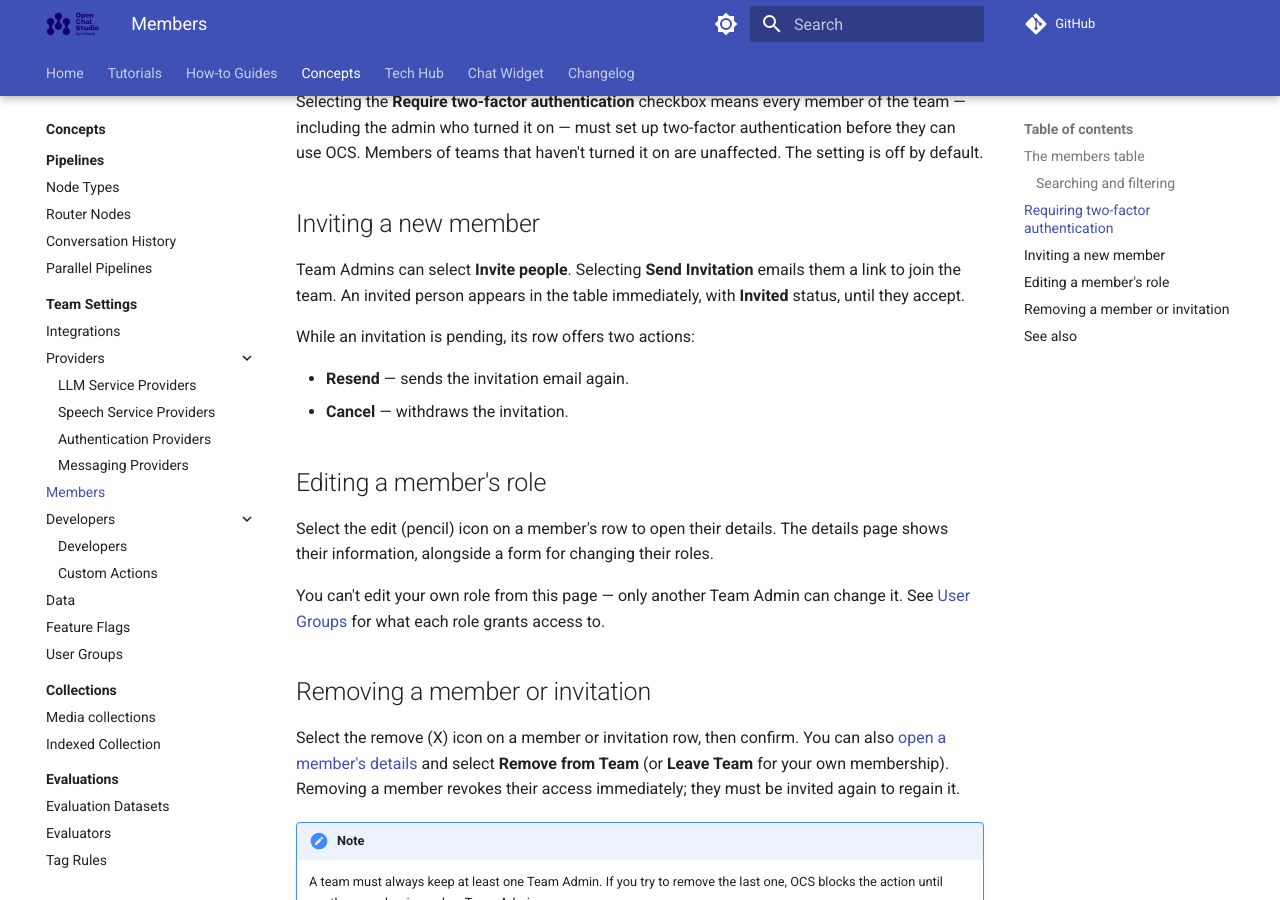
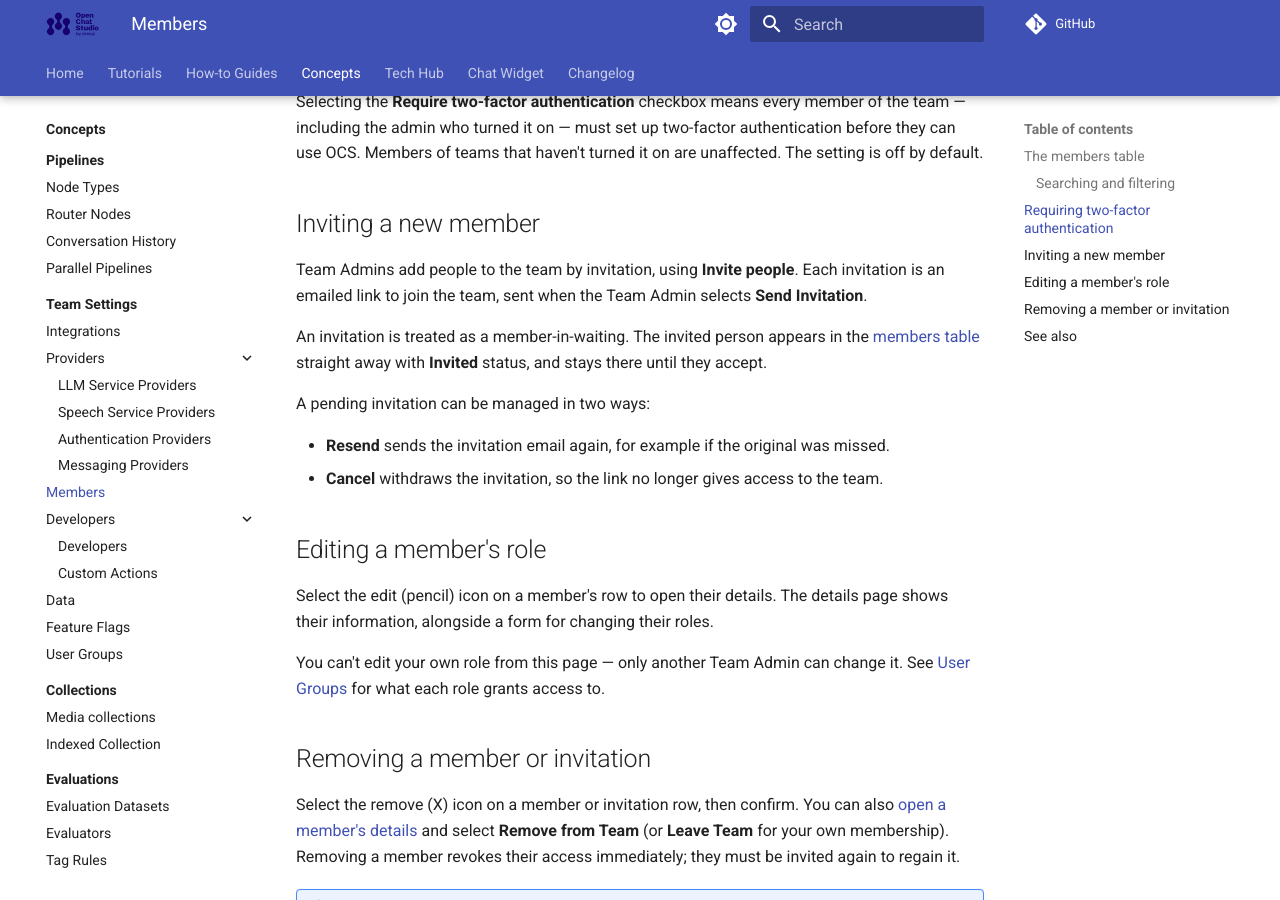
Before and after one commit to dimagi/open-chat-studio-docs, an MkDocs documentation site: the page built from docs/concepts/team/members.md, in a window 1280 px wide and 900 px high, scrolled down 720 px. Built offline with MkDocs 1.6.1 and Material for MkDocs 9.7.7, drawn with Linux system fonts in a browser that asks for light colours; a script that is not in the unit is left out; comment, search, counter and statistics services are not loaded; some of the changed text lies outside the part shown.

Commit message:
Small review fixes: rewording,

```diff
--- a/docs/concepts/team/members.md
+++ b/docs/concepts/team/members.md
@@ -24,14 +24,16 @@
 
 ## Inviting a new member
 
-Team Admins can select **Invite people**.
-Selecting **Send Invitation** emails them a link to join the team.
-An invited person appears in the table immediately, with **Invited** status, until they accept.
+Team Admins add people to the team by invitation, using **Invite people**.
+Each invitation is an emailed link to join the team, sent when the Team Admin selects **Send Invitation**.
 
-While an invitation is pending, its row offers two actions:
+An invitation is treated as a member-in-waiting.
+The invited person appears in the [members table](#the-members-table) straight away with **Invited** status, and stays there until they accept.
 
-- **Resend** — sends the invitation email again.
-- **Cancel** — withdraws the invitation.
+A pending invitation can be managed in two ways:
+
+- **Resend** sends the invitation email again, for example if the original was missed.
+- **Cancel** withdraws the invitation, so the link no longer gives access to the team.
 
 ## Editing a member's role
 
```
Also changed, not shown: other parts of docs/concepts/team/members.md (+1 -1 lines), docs/concepts/team/data_migration.md (+6 -6 lines), docs/concepts/team/integrations.md (+1 -1 lines), docs/tech-hub/migrate_team.md (+1 -1 lines).
